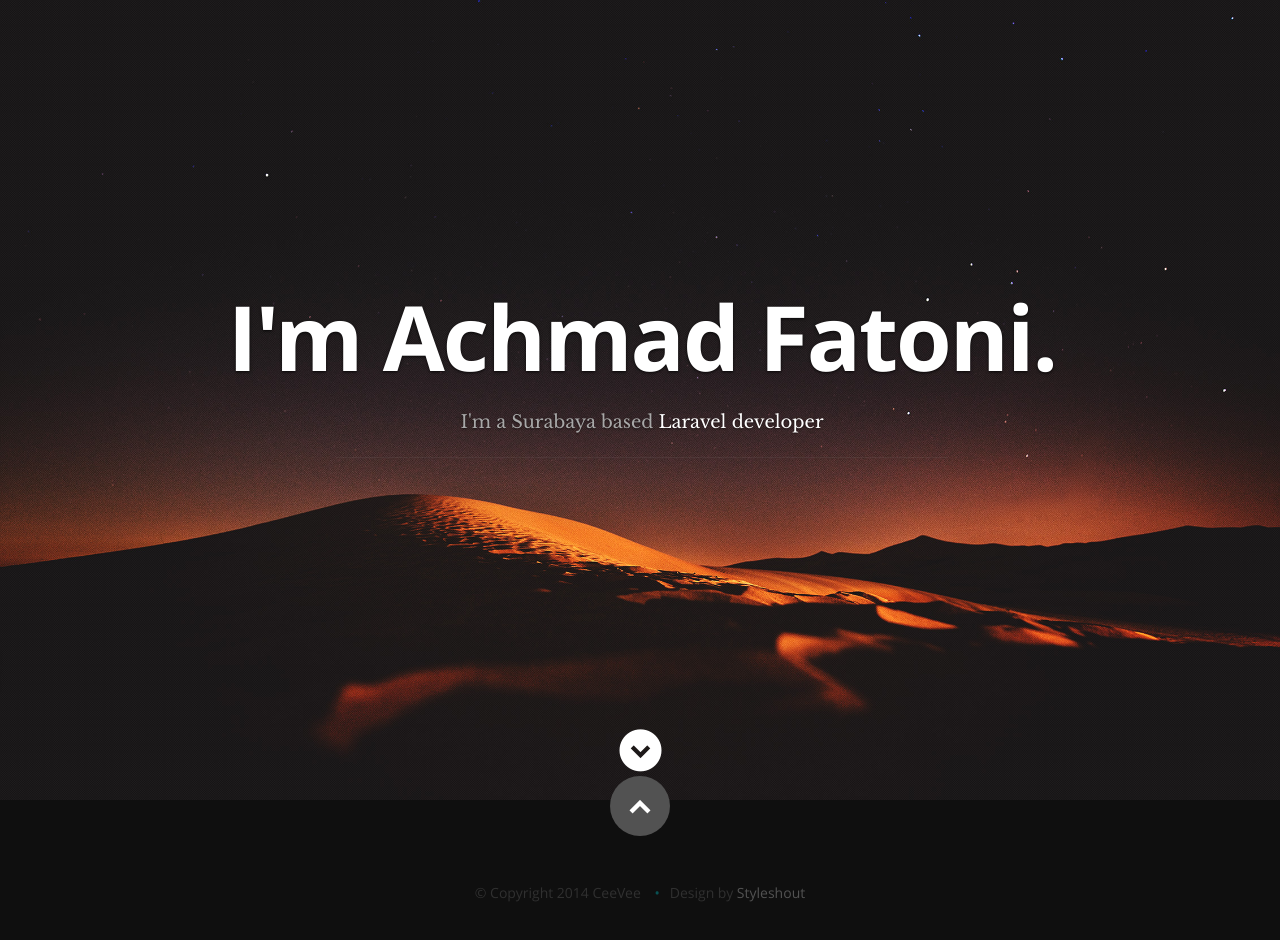
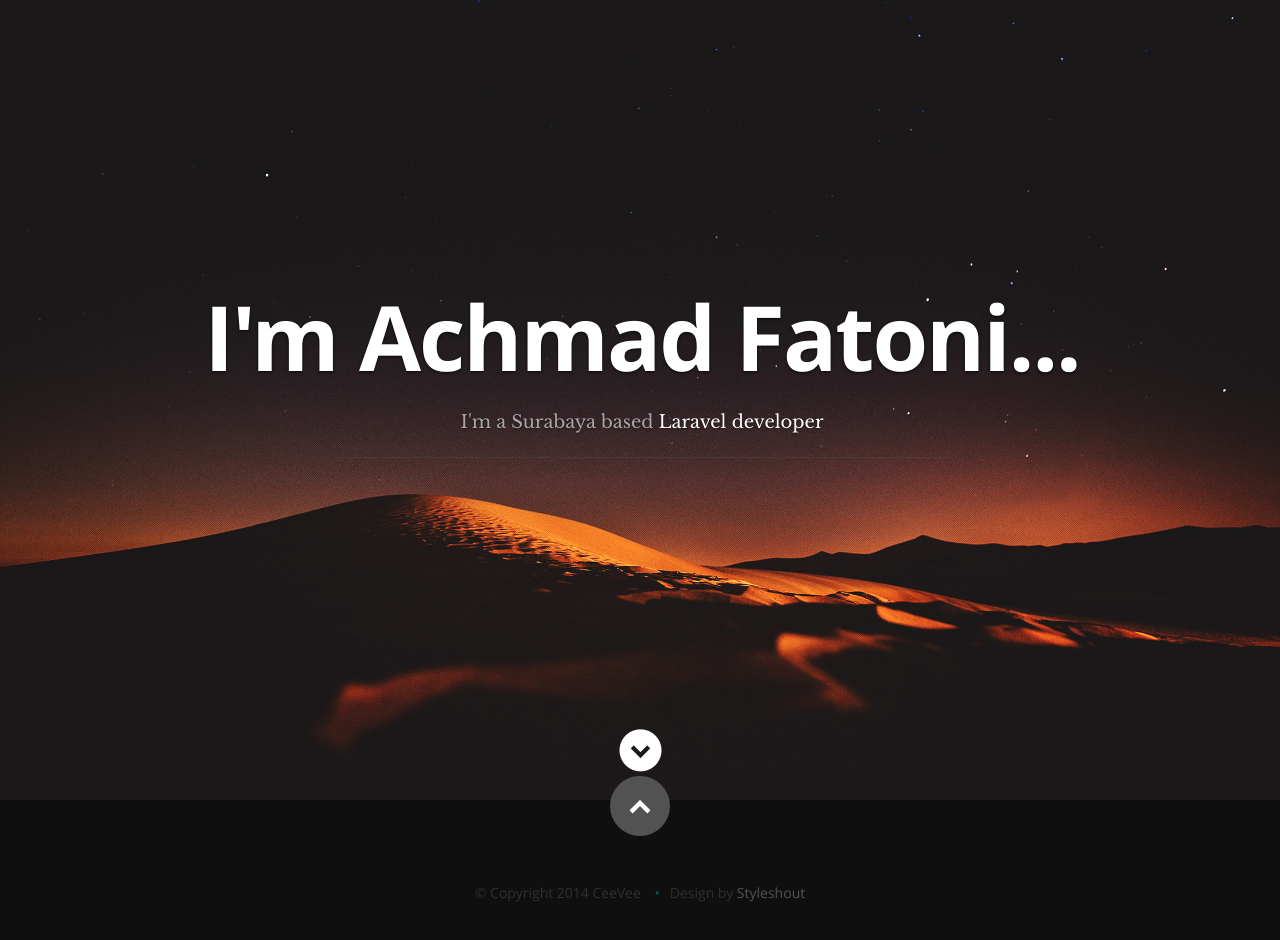
Before and after one commit to achmadfatoni/web-profile, a plain HTML site: page index.html in a window 1280 px wide. Drawn offline with nearby package versions, Linux system fonts and the light colour scheme.

Commit message:
nambah titik

```diff
--- a/index.html
+++ b/index.html
@@ -56,7 +56,7 @@
 
       <div class="row banner">
          <div class="banner-text">
-            <h1 class="responsive-headline">I'm Achmad Fatoni.</h1>
+            <h1 class="responsive-headline">I'm Achmad Fatoni...</h1>
             <h3>I'm a Surabaya based <span>Laravel developer</span></h3>
             <hr />
             <ul class="social">
```
